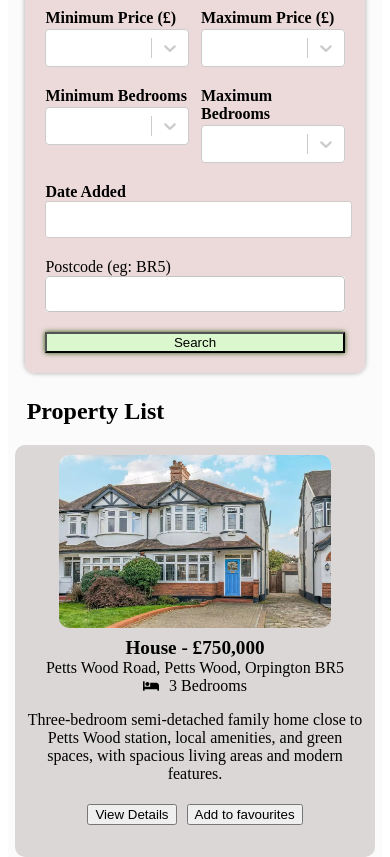
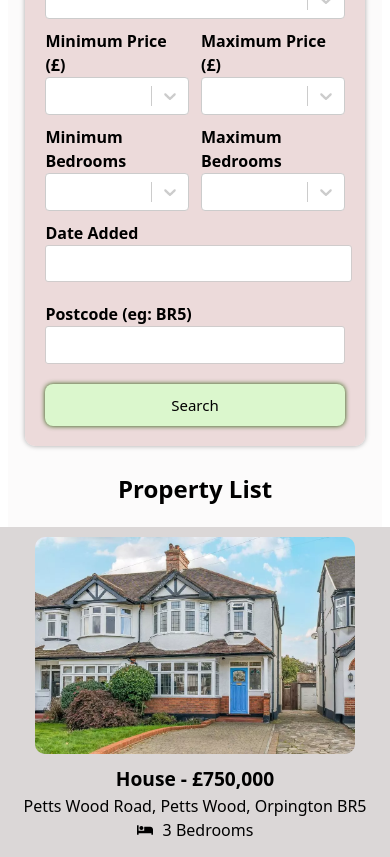
Before and after one commit to shashini13/React-CW, a React (Vite) app: page / in a window 390 px wide. Shown: the part 400-1257 px from the top of the page. Built offline with nearby package versions, Linux system fonts and the light colour scheme.

Commit message:
Adjusted css for better alignment & responsiveness

```diff
--- a/src/App.css
+++ b/src/App.css
@@ -2,6 +2,24 @@
 #root {
   width: 100%;
   background-color: #fcfbfb;
+  font-family: system-ui, Avenir, Helvetica, Arial, sans-serif;
+  line-height: 1.5;
+}
+
+button {
+  border-radius: 8px;
+  border: 1px solid transparent;
+  padding: 10px;
+  font-size: 15px;
+  font-weight: 500;
+  font-family: inherit;
+  background-color: #ffffff;
+  cursor: pointer;
+  transition: border-color 0.25s;
+}
+
+button:hover {
+  border-color: #9c9c9c;
 }
 
 /*Header.jsx*/
@@ -19,6 +37,7 @@
   margin: 0;
   font-size: 40px;
   margin-bottom: 20px;
+  text-align: center;
 }
 
 .logo-img {
@@ -51,7 +70,6 @@
   gap: 20px;
 }
 
-
 .min-max-price, .min-max-beds {
   display: flex;
   flex: 1;
@@ -77,6 +95,10 @@
   flex: 1;
 }
 
+.postcode-wrapper label {
+  font-weight: 600;
+}
+
 .date-wrapper {
   flex: 1;
 }
@@ -97,6 +119,11 @@
   font-weight: bold !important;
 }
 
+.react-datepicker-wrapper input:focus {
+  border: 2px solid black;
+  outline: none;
+}
+
 .date-postcode-div input {
   padding: 10px;
   border-radius: 3px;
@@ -105,17 +132,25 @@
 
 .css-16wblaj-MuiInputBase-input-MuiOutlinedInput-input {
   background-color: white !important;
-  border: none !important;
+  border: 1 px solid gray !important;
   height: 36px !important;
   padding: 0px !important;
 }
 
+.MuiOutlinedInput-root fieldset {
+  border: none;
+}
+
+.MuiOutlinedInput-root:hover fieldset {
+  border: none;
+}
+
+.MuiOutlinedInput-root.Mui-focused fieldset {
+  border: 2px solid black !important;
+}
+
 .price-input-div .css-13cymwt-control {
   width: 100%;
-}
-
-.css-13cymwt-control {
-  margin: 2px 0 10px 0;
 }
 
 .search-form button[type="submit"] {
@@ -125,13 +160,13 @@
 
 /*PropertyCard.jsx*/
 .property-card {
-  background-color: #dbd7d7;;
-  margin: 0 10px 10px 0;
-  padding: 10px;
+  background-color: #dbd7d7;
+  margin: 0 0 10px 0;
+  padding: 10px 10px 25px 10px;
   border-radius: 10px;
   text-align: center;
   width: 40%;
-  min-width: 340px;
+  min-width: 300px;
 }
 
 .property-card img {
@@ -170,10 +205,12 @@
   position: sticky;
   top: 0;
   align-self: flex-start;
+  margin-right: 30px;
 }
 
 .favourites h2 {
   margin-top: 15px;
+  text-align: center;
 }
 
 .add-remove-section {
@@ -200,7 +237,7 @@
 
 /*PropertyList*/
 .property-list-div {
-  margin-left: 30px;
+  margin-left: 10px;
   box-sizing: border-box;
   margin-top: 10px;
   flex: 3;
@@ -219,7 +256,7 @@
 /*Favourties and PropertyList displaying section*/
 .below-search-form-section {
   display: flex;
-  gap: 20px;
+  gap: 10px;
   align-items: flex-start;
   margin-top: 20px;
 }
@@ -237,25 +274,26 @@
 .property-details-header {
   display: flex;
   align-items: center;
-  width: 90%;
+  width: 87%;
 }
 
 .property-details-logo {
-  width: 13%;
+  width: 15%;
+  min-width: 120px;
 }
 
 #property-details-h1 {
-  font-size: 35px;
+
   margin: 0 auto;
 }
 
 .image-gallery {
   margin: 0 auto;
-  width: 80%;
+  max-width: 900px;
 }
 
 .image-gallery-image {
-  width: 90%;
+  width: 85% !important;
 }
 
 .image-gallery-svg {
@@ -321,7 +359,6 @@
   font-weight: 500;
 }
 
-
 .price-label {
   font-size: 18px;
   font-weight: 500;
@@ -343,9 +380,10 @@
 .map-iframe {
   border: 0;
   height: 400px;
+  min-width: 400px;
 }
 
-@media (max-width: 700px) {
+@media (max-width: 705px) {
   /*search form*/
   .search-form {
     width: 80%;
@@ -368,8 +406,12 @@
 
   /*property list*/
   .property-list-div {
-   margin: 0;
-   width: 90%;
+    margin: 0;
+    width: 90%;
+  }
+
+  .property-list-div h2 {
+    text-align: center;
   }
 
   .property-list-content {
@@ -379,8 +421,9 @@
   /*property card*/
   .property-card {
     margin: 0;
-    padding-bottom: 18px;
+    padding-bottom: 28px;
     margin-bottom: 10px;
+    min-width: 400px;
   }
 
   .property-card img {
@@ -389,12 +432,13 @@
   }
 
   /*favourites*/
+  .favourites {
+    margin: 0 auto;
+    width: 90%;
+  }
+
   .add-remove-section {
     flex-direction: column;
-  }
-
-  .add-drag-drop {
-    margin: 0 auto;
   }
 
   .favourites-btn {
@@ -405,7 +449,6 @@
     background-color: rgba(255, 255, 255, 0.856);
     border: 1px solid black;
     z-index: 1000;
-
   }
 
   /*property details*/
@@ -414,8 +457,18 @@
     grid-template-columns: 1fr;
   }
 
+  .property-details-header {
+    flex-direction: column;
+    margin: 0 auto;
+  }
 
+  #property-details-h1 {
+    text-align: center;
+    font-size: 30px;
+  }
 
-
-
+  .property-details-logo {
+    width: 25%;
+    min-width: 100px;
+  }
 }
```
